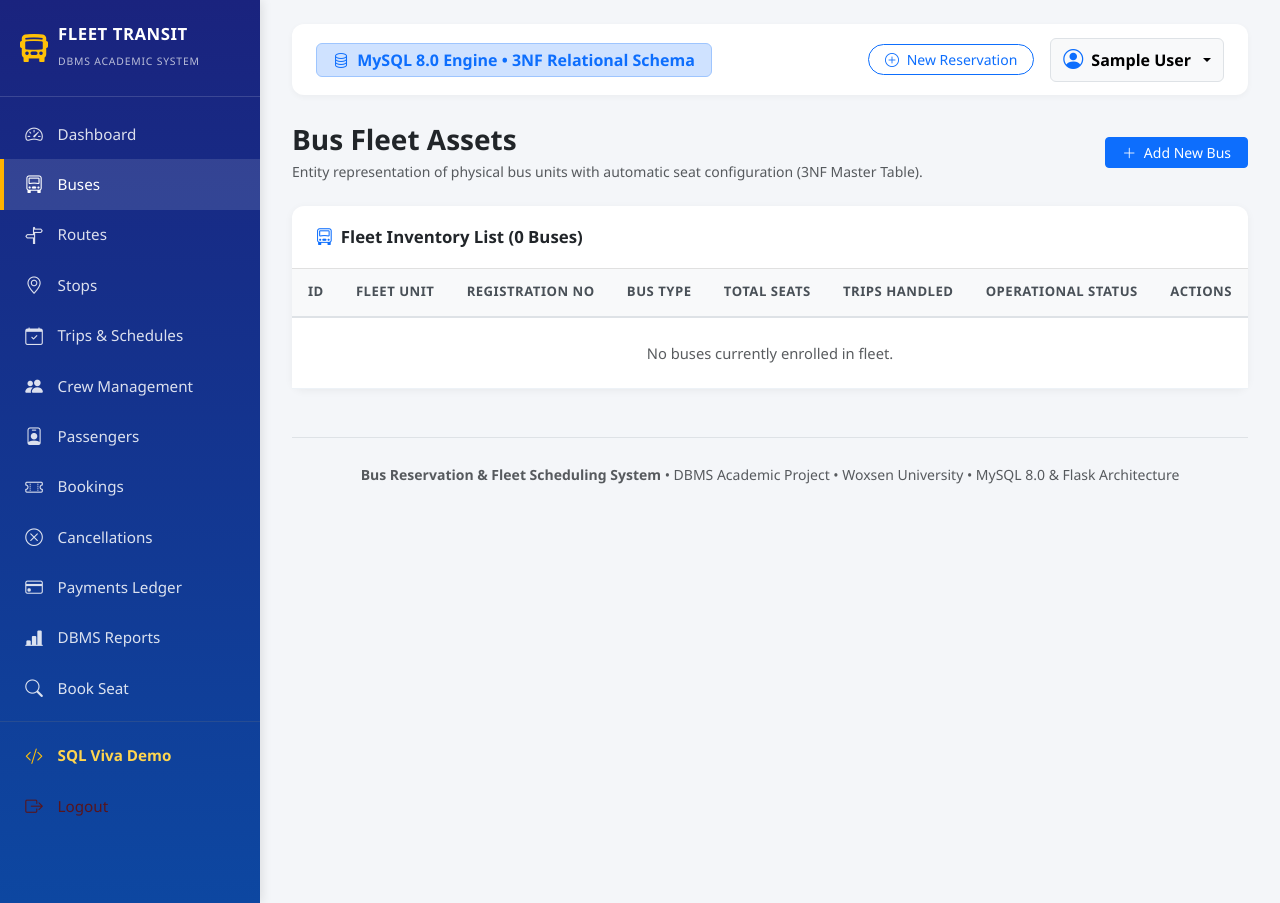
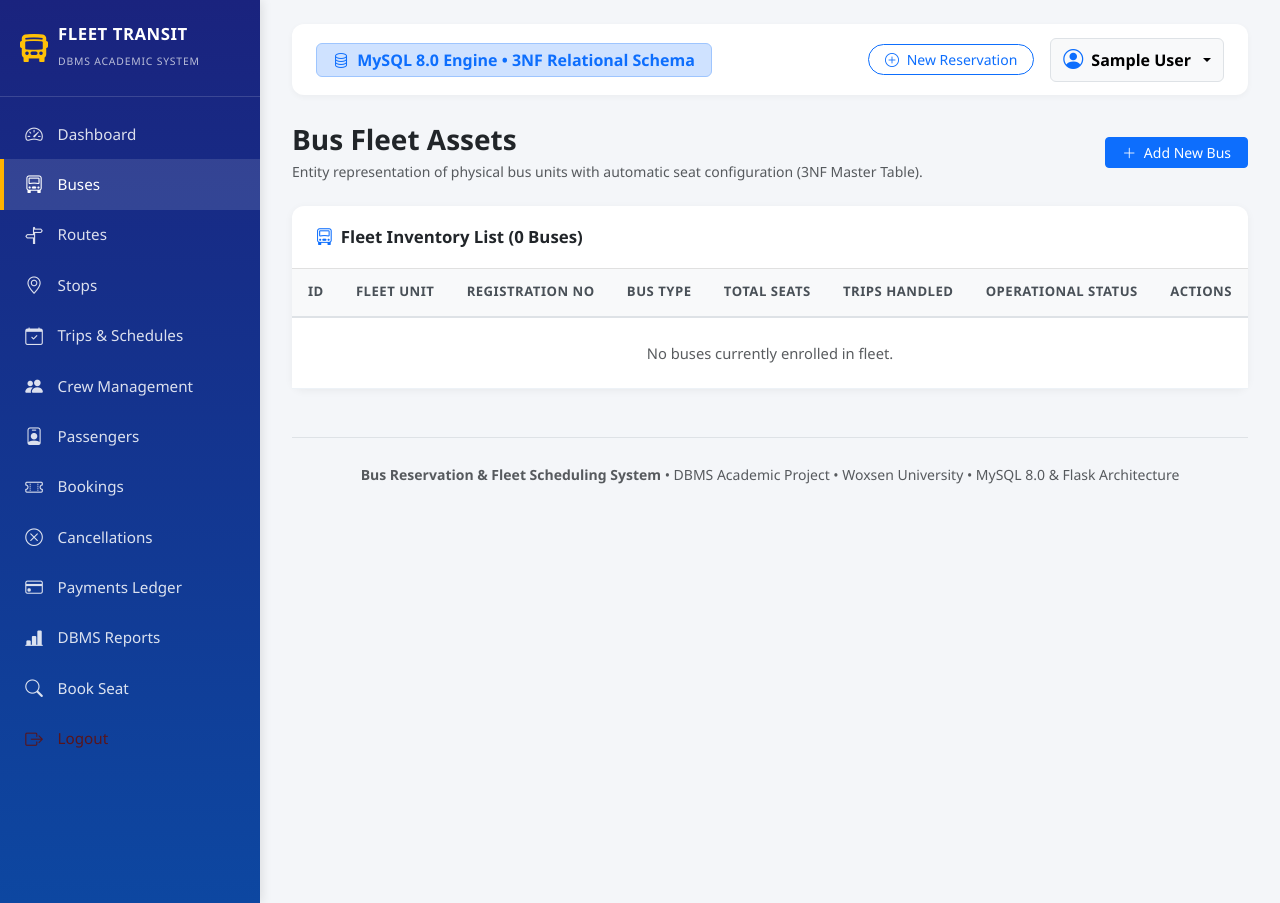
Before and after one commit to PiduruPavanTejReddy/bus-reservation-fleet-scheduling-system, a Flask app: page /buses in a window 1280 px wide. Run offline with Flask 3, Linux system fonts and the light colour scheme; the visitor is signed in with stand-in values (Sample User, id 1); data that the repository does not hold is empty.

Commit message:
Remove SQL Viva Demo section from sidebar navigation and header menu

```diff
--- a/templates/base.html
+++ b/templates/base.html
@@ -87,11 +87,6 @@
                     <i class="bi bi-search"></i> <span>Book Seat</span>
                 </a>
             </li>
-            <li class="mt-2 pt-2 border-top border-secondary border-opacity-25">
-                <a href="{{ url_for('sql_demo') }}" class="{% if request.endpoint == 'sql_demo' %}active{% endif %}" style="color: #ffd54f;">
-                    <i class="bi bi-code-slash text-warning"></i> <span class="fw-bold">SQL Viva Demo</span>
-                </a>
-            </li>
             <li>
                 <a href="{{ url_for('logout') }}" class="text-danger-emphasis">
                     <i class="bi bi-box-arrow-right"></i> <span>Logout</span>
@@ -121,7 +116,6 @@
                     <ul class="dropdown-menu dropdown-menu-end shadow">
                         <li><h6 class="dropdown-header">Role: {{ session.get('role', 'ADMIN') }}</h6></li>
                         <li><hr class="dropdown-divider"></li>
-                        <li><a class="dropdown-item" href="{{ url_for('sql_demo') }}"><i class="bi bi-code-square me-2"></i>SQL Demonstration</a></li>
                         <li><a class="dropdown-item text-danger" href="{{ url_for('logout') }}"><i class="bi bi-box-arrow-right me-2"></i>Logout</a></li>
                     </ul>
                 </div>
```
